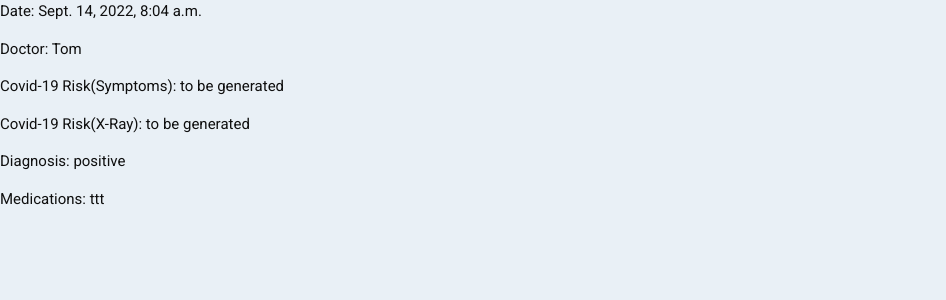
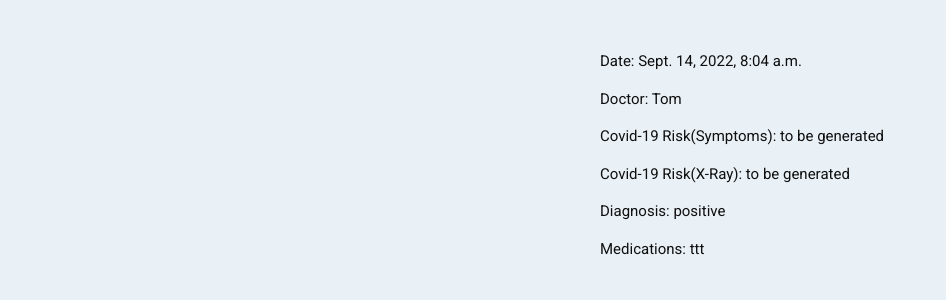
Before and after one commit to tanshihuai/X-Ray-Co, a Django app: page /NurseViewPatientDiagnosis/12 in a window 1280 px wide. Shown: the part 150-450 px from the top of the page, without its empty margins (0-946 px from the left). Run offline with Django 4.2, Linux system fonts and the light colour scheme; data comes from the database, SQL or seed files in the repository.

Commit message:
update nurse biew patient diag css
...

```diff
--- a/website/static/website/styles/base.css
+++ b/website/static/website/styles/base.css
@@ -313,6 +313,16 @@ input[type=email][name=P_Email] {
   margin-left: -5px;
 }
 
+.patient-detail{
+    margin-top: 50px;
+    text-align: center;
+}
+
+.patient-detail p{
+margin-left: 600px;
+  text-align: left;
+}
+
 .xray-table {
   margin-top: 50px;
   text-align: center;
--- a/website/templates/website/NurseViewPatientDiagnosis.html
+++ b/website/templates/website/NurseViewPatientDiagnosis.html
@@ -5,12 +5,14 @@
 {% endblock %}
 
 {% block body %}
+    <div class="patient-detail">
         <p>Date: {{ diag.D_DateTime }}</p>
         <p>Doctor: {{ diag.D_EmployeeID.E_Name }}</p>
         <p>Covid-19 Risk(Symptoms): {{ diag.D_SymptomRisk }}</p>
         <p>Covid-19 Risk(X-Ray): {{ diag.D_XRayRisk }}</p>
         <p>Diagnosis: {{ diag.D_CovidDiagnosis }}</p>
         <p>Medications: {{ diag.D_Medication }}</p>
+    </div>
 
     <br>
     <div class="back-button">
```
Lines whose indentation alone changed are shown as unchanged.
